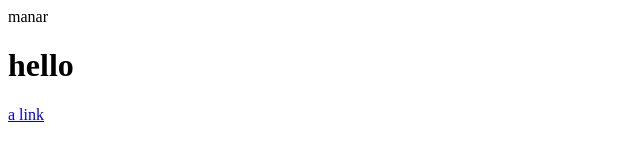
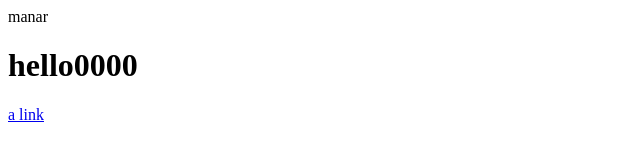
Before and after one commit to Marammostafa/Maram, a plain HTML site: page index.html in a window 1280 px wide. Shown: the whole page, without its empty margins (0-640 px from the left). Drawn offline with Linux system fonts and the light colour scheme.

Commit message:
Update index.html

```diff
--- a/index.html
+++ b/index.html
@@ -2,7 +2,7 @@
 <html>
 <header> manar </header>
 <body background=red>
-<p><h1> hello</h1> </p>
+<p><h1> hello0000</h1> </p>
 <a href="http://www.yahoo.com">a link</a>
 
 </body>
```
